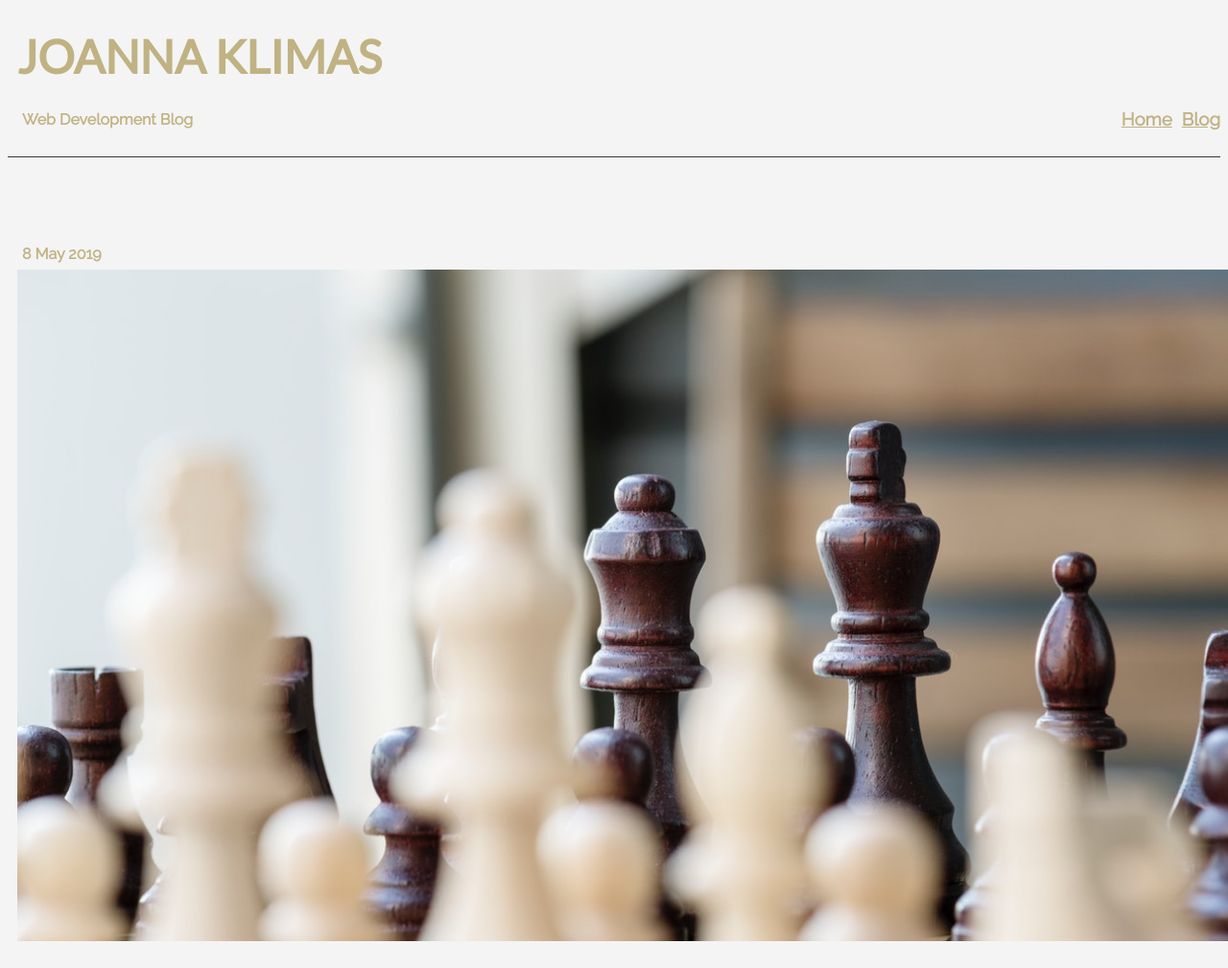
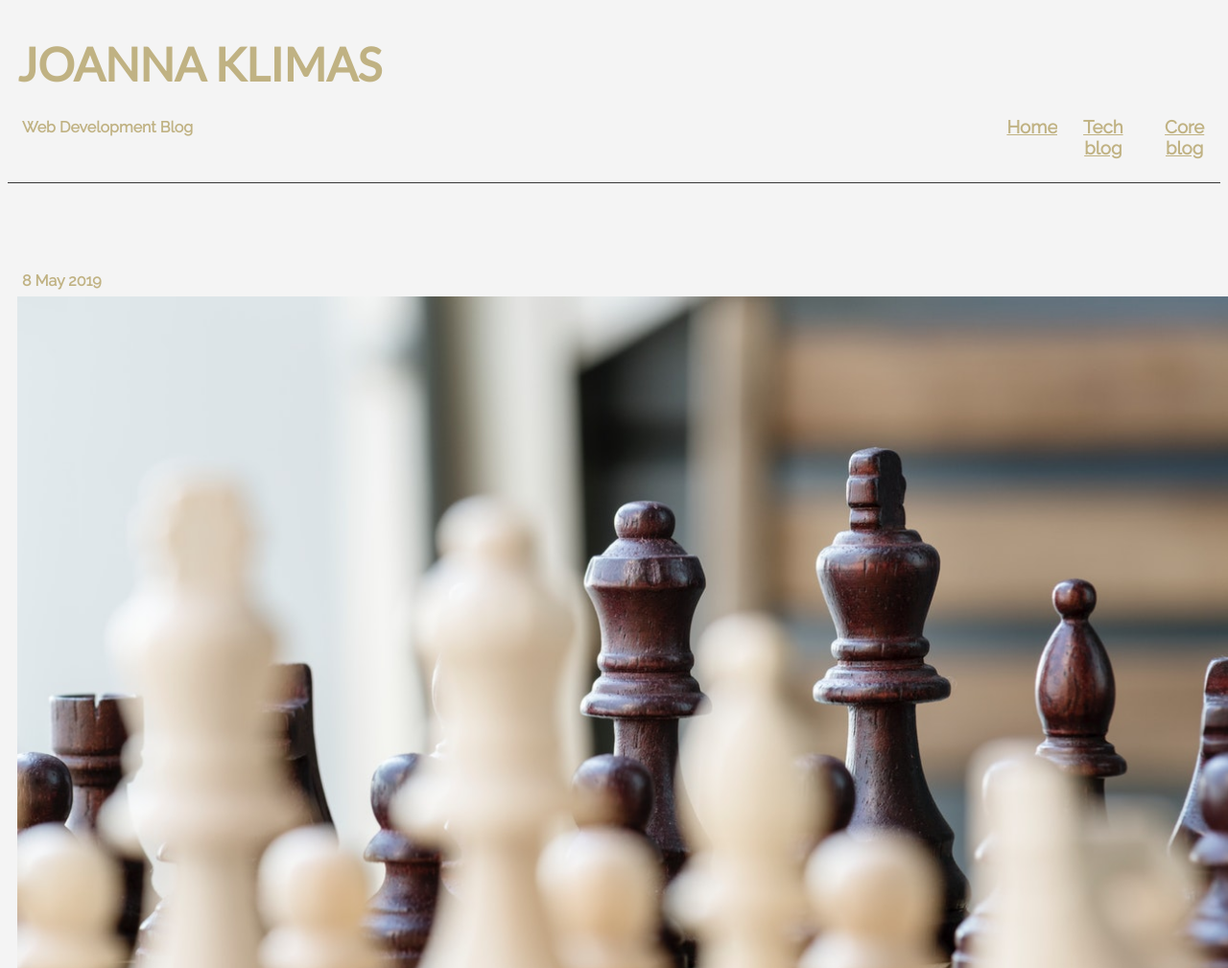
Before and after one commit to joanna-klimas/joanna-klimas.github.io, a plain HTML site: page blog/sprint1-technical.html in a window 1280 px wide. Shown: the top 1009 px of the page at 96% size. Drawn offline with Linux system fonts and the light colour scheme.

Commit message:
aligh header on all 3 pages

```diff
--- a/blog/sprint1-technical.html
+++ b/blog/sprint1-technical.html
@@ -15,13 +15,16 @@
 
 
     <header>
-      <h1 class="col-12 row">Joanna Klimas</h1>
-      <div class="row">
-        <h4 class="col-11">Web Development Blog</h4>
-        <a href="../index.html"><h3>Home</h3></a>
-        <a href="./sprint1-technical.html"><h3>Blog</h3></a>
-      </div>
-    </header>
+        <div class="row">
+          <h1 class="col-12">Joanna Klimas</h1>
+        </div>
+        <div class="row">
+          <h4 class="col-11">Web Development Blog</h4>
+          <a href="./index.html"><h3>Home</h3></a>
+          <a href="./blog/sprint1-technical.html"><h3>Tech blog</h3></a>
+          <a href="./blog/sprint1-core.html"><h3>Core blog</h3></a>
+        </div>
+      </header>
 
 
     <div class="row space">
```
Also changed, not shown: blog/sprint1-core.html (+3 -2 lines), index.html (+1 -1 lines).
